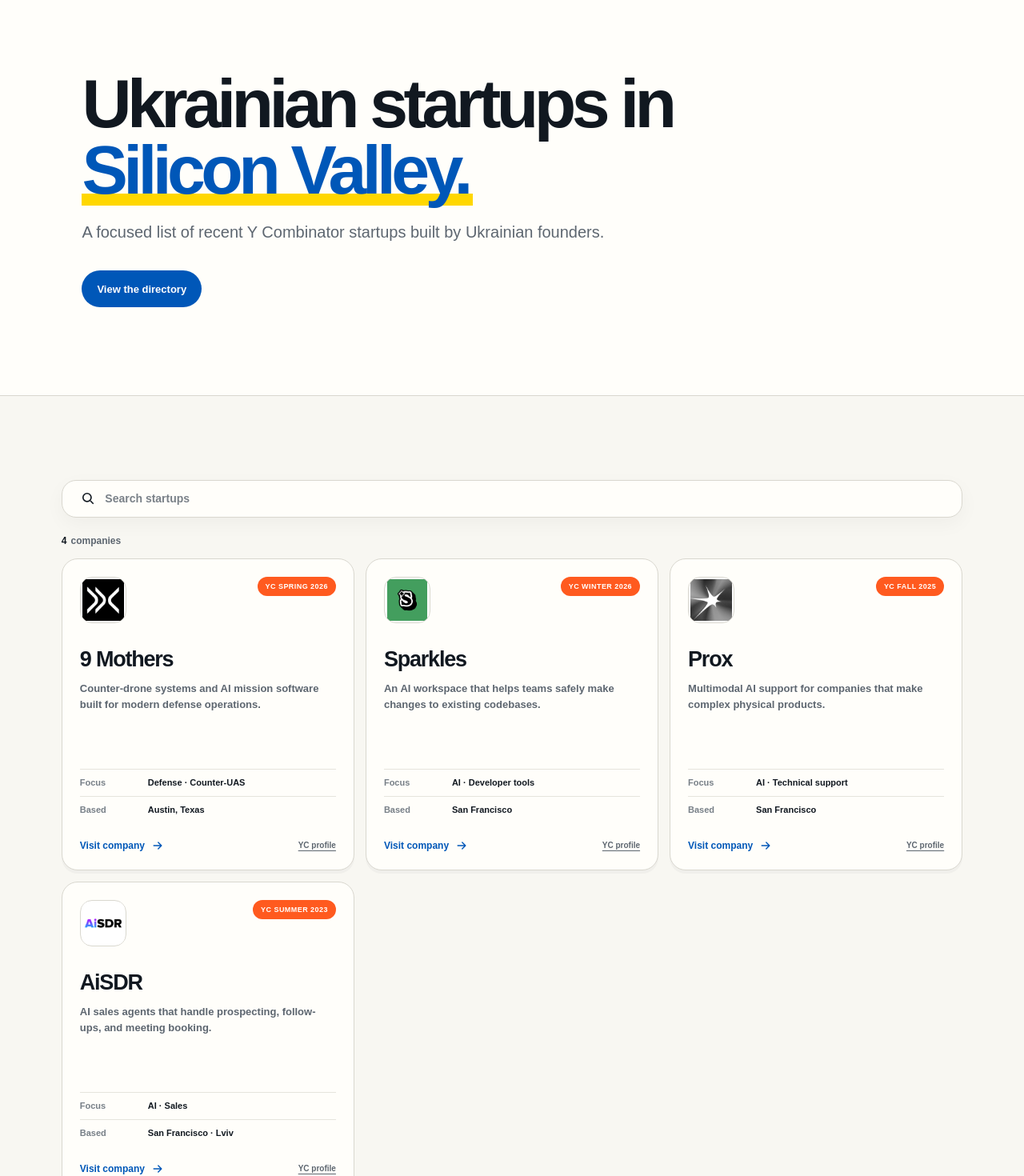
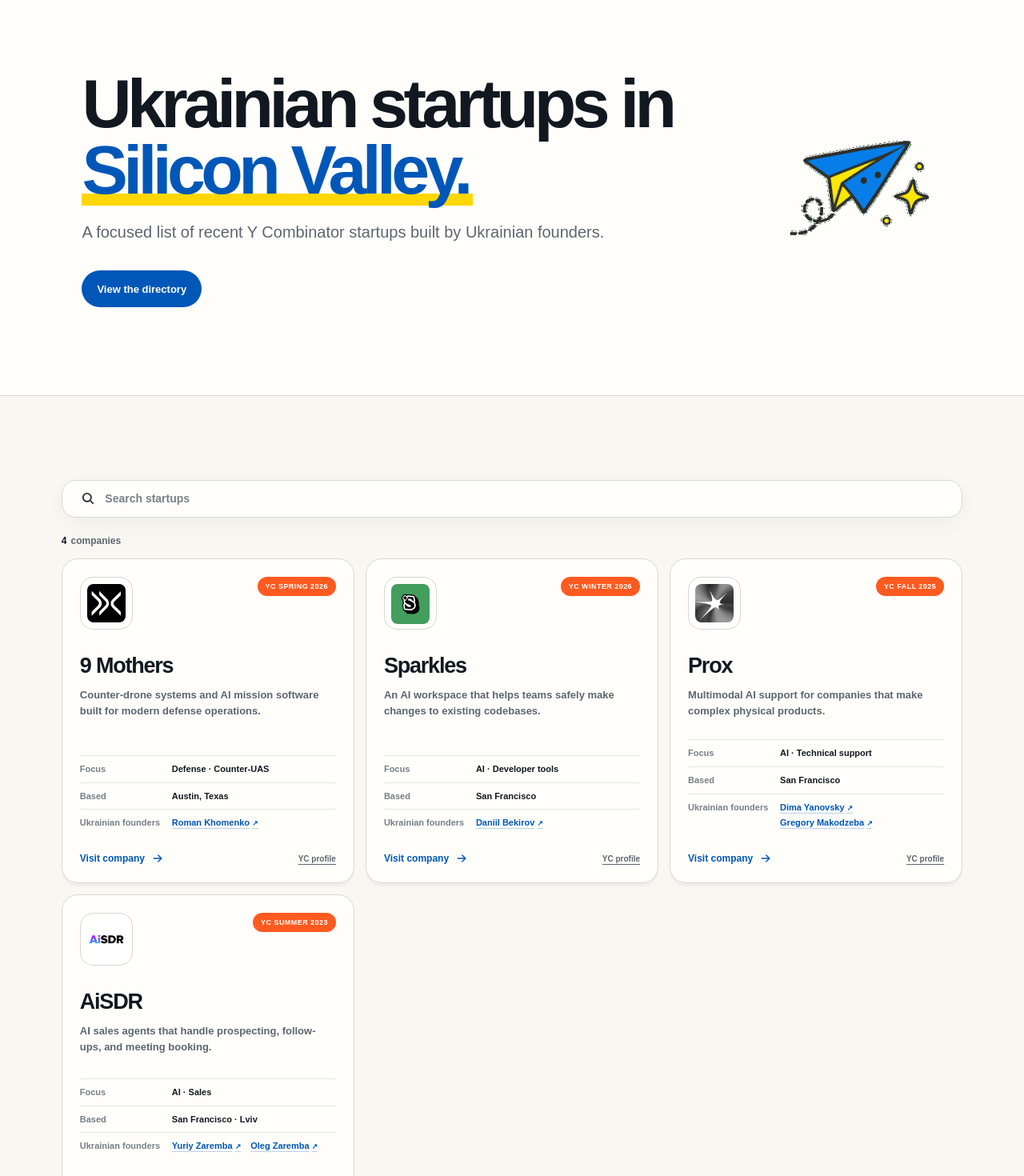
Before and after one commit to OlexG/spilni, a Next.js app: page / in a window 1280 px wide. Shown: the part 80-1550 px from the top of the page at 80% size. Built offline with nearby package versions, Linux system fonts and the light colour scheme.

Commit message:
Add founders and hero illustration

```diff
--- a/app/globals.css
+++ b/app/globals.css
@@ -78,6 +78,7 @@
   background: var(--surface);
 }
 
+.hero-inner { display: flex; max-width: 1280px; align-items: center; justify-content: space-between; gap: clamp(32px, 7vw, 100px); margin: 0 auto; }
 .hero-copy { max-width: 900px; }
 .hero h1 { max-width: 940px; margin: 0 0 22px; font-size: clamp(48px, 7vw, 86px); font-weight: 900; letter-spacing: -0.065em; line-height: 0.96; }
 .hero h1 em { position: relative; z-index: 0; color: var(--blue); font-style: normal; white-space: nowrap; }
@@ -86,6 +87,9 @@
 .hero-actions { margin-top: 32px; }
 .primary-button { display: inline-flex; min-height: 46px; align-items: center; padding: 0 19px; border-radius: 999px; background: var(--blue); color: white; font-size: 13px; font-weight: 800; transition: background 160ms ease; }
 .primary-button:hover { background: var(--blue-dark); }
+.hero-art { width: clamp(150px, 16vw, 210px); flex: 0 0 auto; transform: rotate(2deg); }
+.hero-art img { display: block; width: 100%; height: auto; }
+.hero-art-still { display: none !important; }
 
 .directory { padding: 105px clamp(24px, 6vw, 96px) 120px; }
 .submit-banner h2 { margin: 0; font-size: clamp(38px, 5vw, 68px); font-weight: 900; letter-spacing: -0.06em; line-height: 0.95; }
@@ -103,16 +107,20 @@
 .startup-card { display: flex; min-height: 390px; flex-direction: column; padding: 22px; border: 1px solid var(--line); border-radius: 20px; background: var(--surface); box-shadow: 0 4px 0 rgba(17, 24, 32, 0.03); transition: border 160ms ease, transform 160ms ease, box-shadow 160ms ease; }
 .startup-card:hover { border-color: rgba(0, 87, 184, 0.55); box-shadow: 0 12px 35px rgba(17, 24, 32, 0.08); transform: translateY(-3px); }
 .card-topline { display: flex; align-items: start; justify-content: space-between; gap: 10px; }
-.company-logo { display: grid; width: 58px; height: 58px; place-items: center; overflow: hidden; border: 1px solid var(--line); border-radius: 15px; background: white; }
-.company-logo img { width: 52px; height: 52px; object-fit: contain; }
+.company-logo { display: grid; width: 66px; height: 66px; place-items: center; padding: 8px; overflow: hidden; border: 1px solid var(--line); border-radius: 16px; background: white; }
+.company-logo img { width: 100%; height: 100%; border-radius: 8px; object-fit: contain; object-position: center; }
 .yc-badge { padding: 7px 10px; border-radius: 999px; background: #ff5a1f; color: white; font-size: 9px; font-weight: 900; letter-spacing: 0.05em; text-transform: uppercase; }
 .card-copy { margin-top: 30px; }
 .card-copy h3 { margin: 0 0 11px; font-size: 27px; font-weight: 900; letter-spacing: -0.045em; }
 .card-copy p { margin: 0; color: var(--muted); font-size: 13px; font-weight: 600; line-height: 1.55; }
 .card-details { margin: auto 0 20px; padding-top: 25px; }
-.card-details div { display: grid; grid-template-columns: 75px 1fr; gap: 10px; padding: 9px 0; border-top: 1px solid #e6e4dd; font-size: 11px; line-height: 1.35; }
+.card-details div { display: grid; grid-template-columns: 105px 1fr; gap: 10px; padding: 9px 0; border-top: 1px solid #e6e4dd; font-size: 11px; line-height: 1.35; }
 .card-details dt { color: #777f87; font-weight: 700; }
 .card-details dd { margin: 0; font-weight: 800; }
+.founder-links { display: flex; flex-wrap: wrap; gap: 5px 12px; }
+.founder-links a { color: var(--blue); text-decoration: underline; text-decoration-color: rgba(0, 87, 184, 0.28); text-underline-offset: 3px; }
+.founder-links a:hover { text-decoration-color: currentColor; }
+.founder-links span { margin-left: 3px; font-size: 9px; }
 .card-footer { display: flex; align-items: center; justify-content: space-between; }
 .card-footer a:first-child { display: inline-flex; align-items: center; gap: 8px; color: var(--blue); font-size: 12px; font-weight: 900; }
 .card-footer svg { width: 16px; fill: none; stroke: currentColor; stroke-linecap: round; stroke-linejoin: round; stroke-width: 1.8; transition: transform 150ms ease; }
@@ -148,8 +156,10 @@
   .brand small, nav > a:not(.nav-cta) { display: none; }
   .nav-cta { padding: 10px 13px; font-size: 11px; }
   .hero { min-height: auto; padding: 72px 22px 78px; }
+  .hero-inner { display: block; }
   .hero h1 { font-size: clamp(43px, 13vw, 62px); }
   .hero-copy > p { font-size: 16px; }
+  .hero-art { width: 125px; margin: 32px 0 -20px auto; }
   .directory { padding: 80px 18px 90px; }
   .search-field { min-width: 0; }
   .startup-grid { grid-template-columns: 1fr; }
@@ -162,4 +172,6 @@
 @media (prefers-reduced-motion: reduce) {
   html { scroll-behavior: auto; }
   *, *::before, *::after { transition-duration: 0.01ms !important; }
+  .hero-art-animated { display: none !important; }
+  .hero-art-still { display: block !important; }
 }
--- a/app/page.tsx
+++ b/app/page.tsx
@@ -1,4 +1,5 @@
 import StartupDirectory from "@/components/StartupDirectory";
+import Image from "next/image";
 
 function Mark() {
   return (
@@ -25,6 +26,7 @@
       </header>
 
       <section className="hero" id="top">
+        <div className="hero-inner">
           <div className="hero-copy">
             <h1>Ukrainian startups in <em>Silicon Valley.</em></h1>
             <p>
@@ -32,6 +34,11 @@
             </p>
             <div className="hero-actions">
               <a className="primary-button" href="#directory">View the directory</a>
+            </div>
+          </div>
+          <div className="hero-art" aria-hidden="true">
+            <Image className="hero-art-animated" src="/illustrations/hero-plane.gif" alt="" width={220} height={210} unoptimized />
+            <Image className="hero-art-still" src="/illustrations/hero-plane-still.png" alt="" width={220} height={210} />
           </div>
         </div>
       </section>
--- a/components/StartupDirectory.tsx
+++ b/components/StartupDirectory.tsx
@@ -29,7 +29,8 @@
     if (!normalized) return startups;
 
     return startups.filter((startup) => {
-      const haystack = `${startup.name} ${startup.focus} ${startup.location} ${startup.batch} ${startup.description}`.toLowerCase();
+      const founderNames = startup.founders.map((founder) => founder.name).join(" ");
+      const haystack = `${startup.name} ${startup.focus} ${startup.location} ${startup.batch} ${startup.description} ${founderNames}`.toLowerCase();
       return haystack.includes(normalized);
     });
   }, [query]);
@@ -51,7 +52,7 @@
 
       <div className="results-meta" aria-live="polite">
         <strong>{visibleStartups.length}</strong> {visibleStartups.length === 1 ? "company" : "companies"}
-        {query && <button type="button" onClick={() => setQuery("")}>Clear search</button>}
+        {query ? <button type="button" onClick={() => setQuery("")}>Clear search</button> : null}
       </div>
 
       {visibleStartups.length > 0 ? (
@@ -71,6 +72,16 @@
               <dl className="card-details">
                 <div><dt>Focus</dt><dd>{startup.focus}</dd></div>
                 <div><dt>Based</dt><dd>{startup.location}</dd></div>
+                <div>
+                  <dt>Ukrainian founders</dt>
+                  <dd className="founder-links">
+                    {startup.founders.map((founder) => (
+                      <a key={founder.name} href={founder.linkedin} target="_blank" rel="noreferrer">
+                        {founder.name}<span aria-hidden="true">↗</span>
+                      </a>
+                    ))}
+                  </dd>
+                </div>
               </dl>
               <div className="card-footer">
                 <a href={startup.website} target="_blank" rel="noreferrer">
--- a/lib/startups.ts
+++ b/lib/startups.ts
@@ -7,6 +7,10 @@
   description: string;
   website: string;
   source: string;
+  founders: Array<{
+    name: string;
+    linkedin: string;
+  }>;
 };
 
 export const startups: Startup[] = [
@@ -19,6 +23,9 @@
     description: "Counter-drone systems and AI mission software built for modern defense operations.",
     website: "https://9mothers.com/",
     source: "https://www.ycombinator.com/companies/9-mothers-corporation",
+    founders: [
+      { name: "Roman Khomenko", linkedin: "https://www.linkedin.com/in/dowakin/" },
+    ],
   },
   {
     name: "Sparkles",
@@ -29,6 +36,9 @@
     description: "An AI workspace that helps teams safely make changes to existing codebases.",
     website: "https://sparkles.dev/",
     source: "https://www.ycombinator.com/companies/sparkles",
+    founders: [
+      { name: "Daniil Bekirov", linkedin: "https://www.linkedin.com/in/aidaniilbekirov/" },
+    ],
   },
   {
     name: "Prox",
@@ -39,6 +49,10 @@
     description: "Multimodal AI support for companies that make complex physical products.",
     website: "https://useprox.com/",
     source: "https://www.ycombinator.com/companies/prox",
+    founders: [
+      { name: "Dima Yanovsky", linkedin: "https://www.linkedin.com/in/yanovsk/" },
+      { name: "Gregory Makodzeba", linkedin: "https://www.linkedin.com/in/gregory-makodzeba/" },
+    ],
   },
   {
     name: "AiSDR",
@@ -49,5 +63,9 @@
     description: "AI sales agents that handle prospecting, follow-ups, and meeting booking.",
     website: "https://aisdr.com/",
     source: "https://www.ycombinator.com/companies/aisdr",
+    founders: [
+      { name: "Yuriy Zaremba", linkedin: "https://www.linkedin.com/in/yuriy-zaremba" },
+      { name: "Oleg Zaremba", linkedin: "https://www.linkedin.com/in/oleg-zaremba" },
+    ],
   },
 ];
```
Also changed, not shown: public/illustrations/hero-plane-still.png (added), public/illustrations/hero-plane.gif (added). Lines whose indentation alone changed are shown as unchanged.
